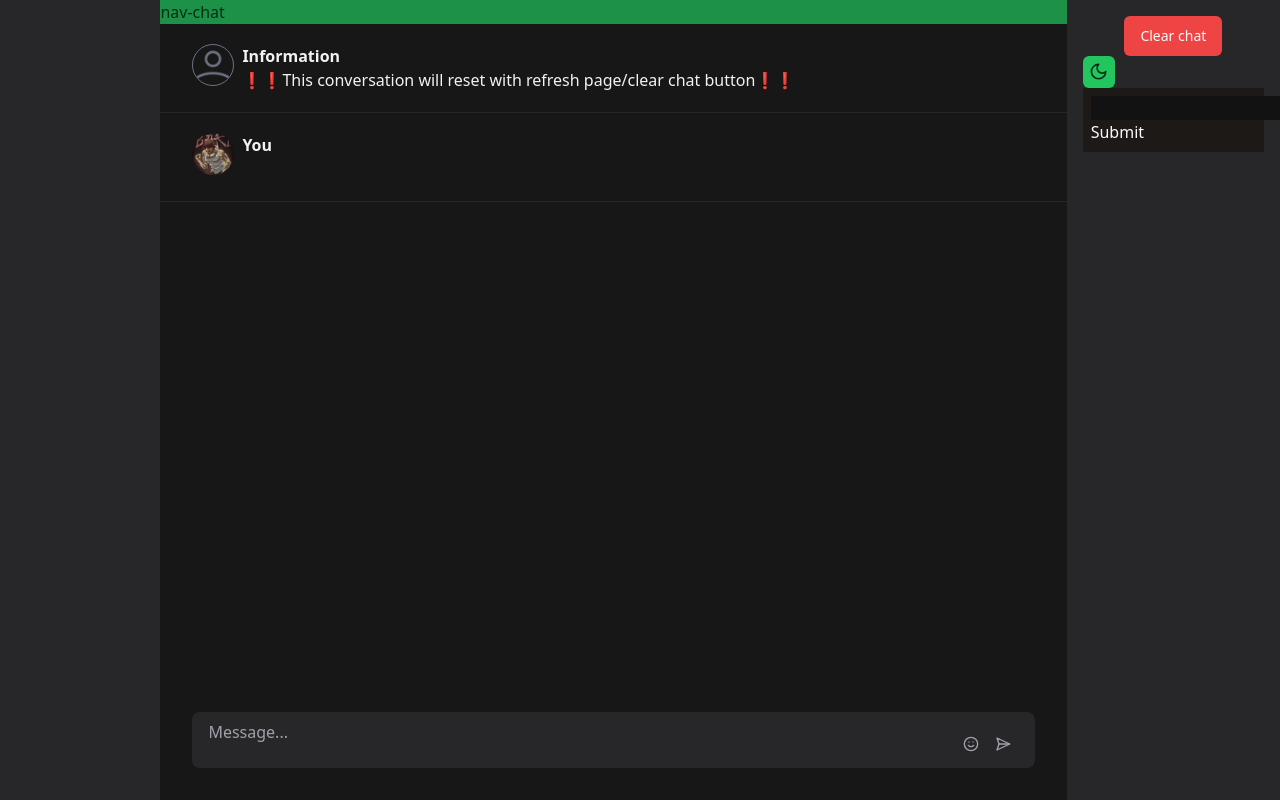
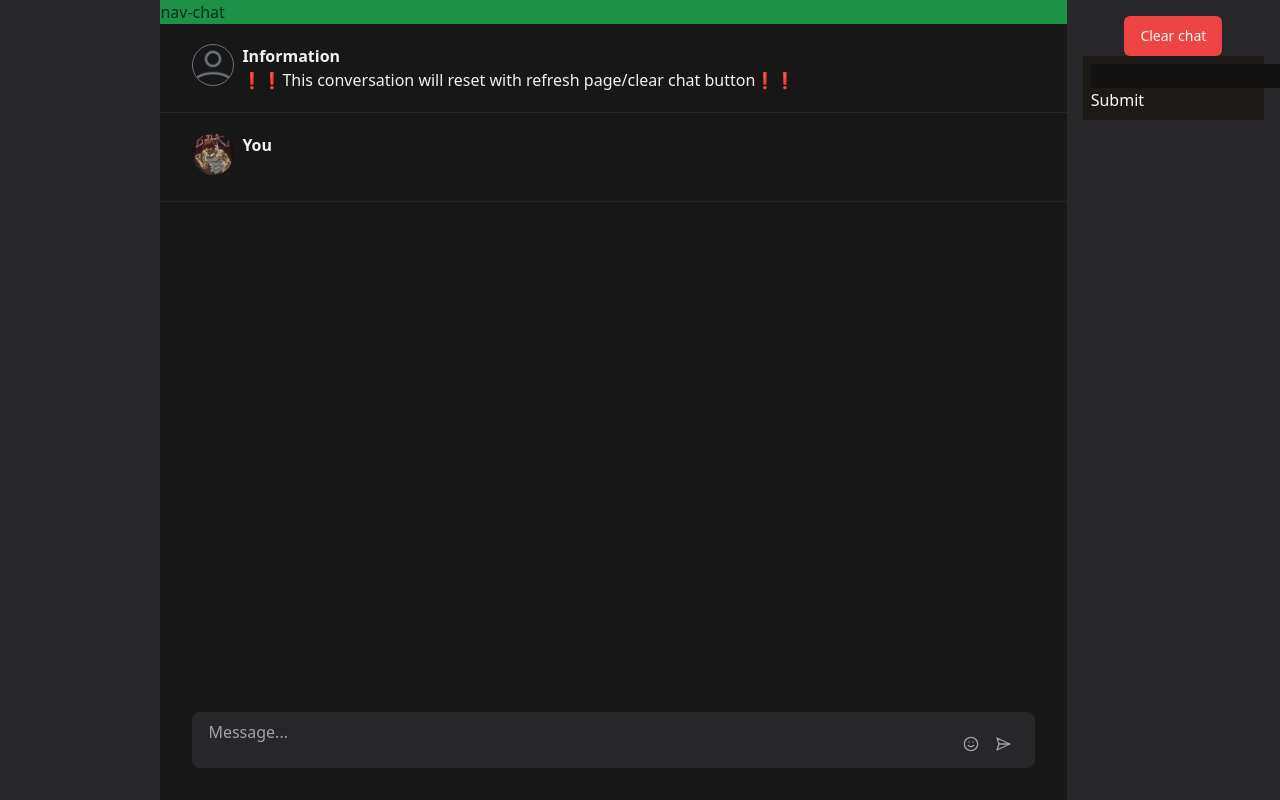
Before and after one commit to muhamaddigdaya/disposable-chat, a Next.js app: page / in a window 1280 px wide. Shown: the top 800 px of the page. Built offline with nearby package versions, Linux system fonts and the light colour scheme.

Commit message:
theme toggle remove

```diff
--- a/src/app/components/ui/Rightbar.tsx
+++ b/src/app/components/ui/Rightbar.tsx
@@ -11,7 +11,6 @@ import {
   AlertDialogTitle,
   AlertDialogTrigger,
 } from "./alert-dialog"
-import { ModeToggle } from './theme-button'
 import { UsernameInput } from './username-provider'
 
 type Props = {}
@@ -40,7 +39,6 @@ const Rightbar = (props: Props) => {
           </AlertDialogFooter>
         </AlertDialogContent>
       </AlertDialog>
-      <ModeToggle />
       <UsernameInput />
     </div>
   )
--- a/src/app/components/ui/theme-button.tsx
+++ /dev/null
@@ -1,40 +0,0 @@
-"use client"
-
-import * as React from "react"
-import { Moon, Sun } from "lucide-react"
-import { useTheme } from "next-themes"
-
-import { Button } from "./button"
-import {
-    DropdownMenu,
-    DropdownMenuContent,
-    DropdownMenuItem,
-    DropdownMenuTrigger,
-} from "./dropdown-menu"
-
-export function ModeToggle() {
-    const { setTheme } = useTheme()
-
-    return (
-        <DropdownMenu>
-            <DropdownMenuTrigger asChild>
-                <Button variant="default" size="icon">
-                    <Sun className="h-[1.2rem] w-[1.2rem] rotate-0 scale-100 hover:bg-primary transition-all dark:-rotate-90 dark:scale-0" />
-                    <Moon className="absolute h-[1.2rem] w-[1.2rem] rotate-90 scale-0 transition-all dark:rotate-0 dark:scale-100" />
-                    <span className="sr-only">Toggle theme</span>
-                </Button>
-            </DropdownMenuTrigger>
-            <DropdownMenuContent align="end">
-                <DropdownMenuItem onClick={() => setTheme("light")}>
-                    Light
-                </DropdownMenuItem>
-                <DropdownMenuItem onClick={() => setTheme("dark")}>
-                    Dark
-                </DropdownMenuItem>
-                <DropdownMenuItem onClick={() => setTheme("system")}>
-                    System
-                </DropdownMenuItem>
-            </DropdownMenuContent>
-        </DropdownMenu>
-    )
-}
```
